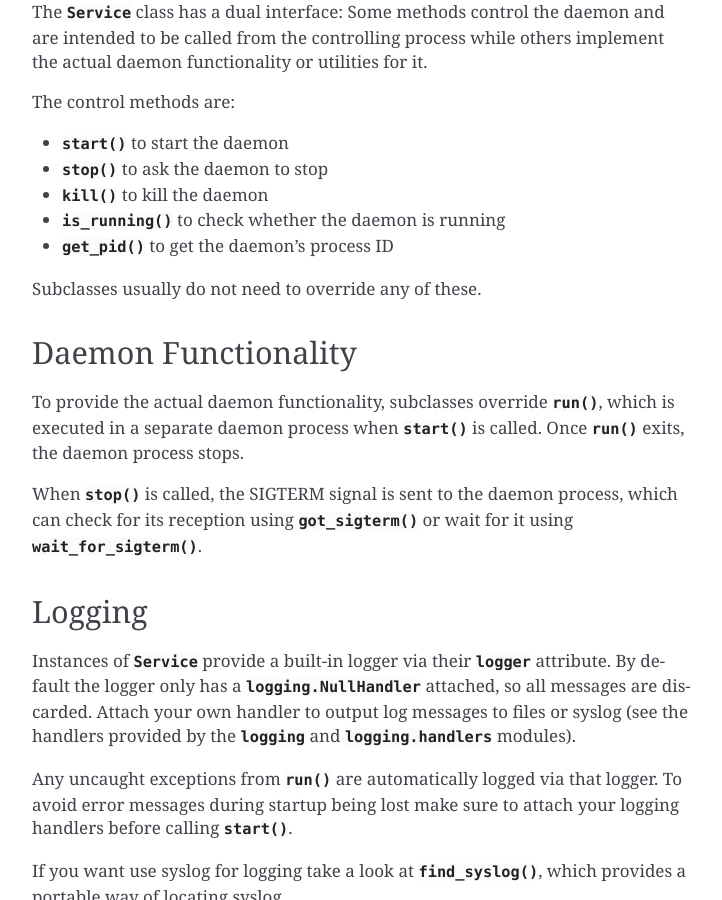
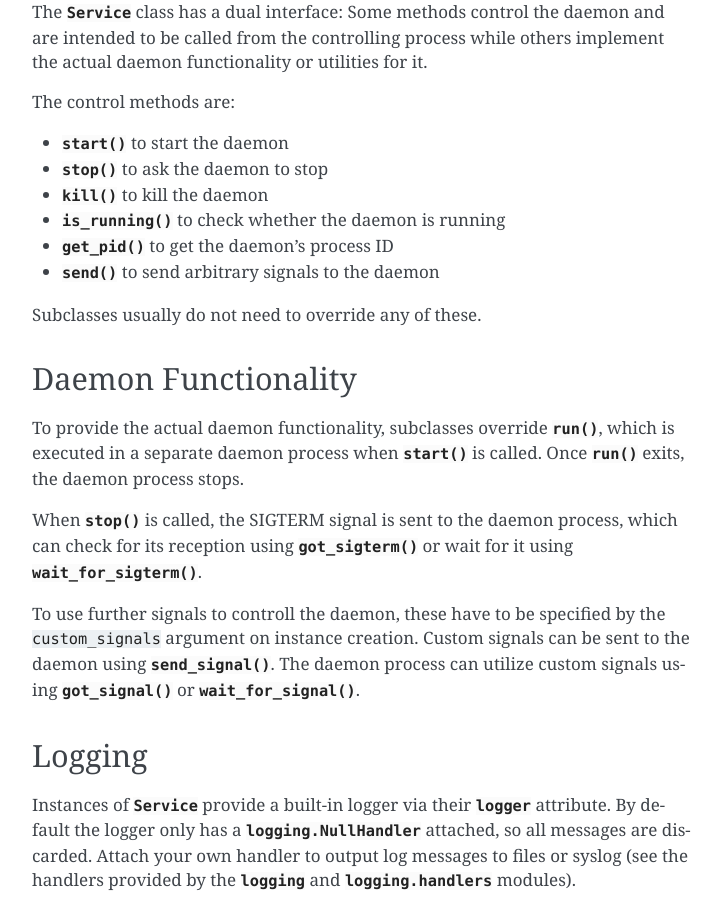
Before and after one commit to torfsen/service, a Sphinx documentation site: the page built from docs/index.rst, in a window 1280 px wide and 900 px high, scrolled down 1557 px. Shown: the whole window, without its empty margins (388-1110 px from the left). Built offline with Sphinx 7.4.7, drawn with Linux system fonts in a browser that asks for light colours.

Commit message:
added documentation for custom signaling

```diff
--- a/docs/index.rst
+++ b/docs/index.rst
@@ -86,6 +86,7 @@ The control methods are:
 * :py:meth:`~service.Service.kill` to kill the daemon
 * :py:meth:`~service.Service.is_running` to check whether the daemon is running
 * :py:meth:`~service.Service.get_pid` to get the daemon's process ID
+* :py:meth:`~service.Service.send` to send arbitrary signals to the daemon
 
 Subclasses usually do not need to override any of these.
 
@@ -101,6 +102,12 @@ When :py:meth:`~service.Service.stop` is called, the SIGTERM signal is sent to
 the daemon process, which can check for its reception using
 :py:meth:`~service.Service.got_sigterm` or wait for it using
 :py:meth:`~service.Service.wait_for_sigterm`.
+
+To use further signals to controll the daemon, these have to be specified by
+the ``custom_signals`` argument on instance creation. Custom signals can be
+sent to the daemon using :py:meth:`~service.Service.send_signal`. The daemon
+process can utilize custom signals using :py:meth:`~service.Service.got_signal`
+or :py:meth:`~service.Service.wait_for_signal`.
 
 
 Logging
```
